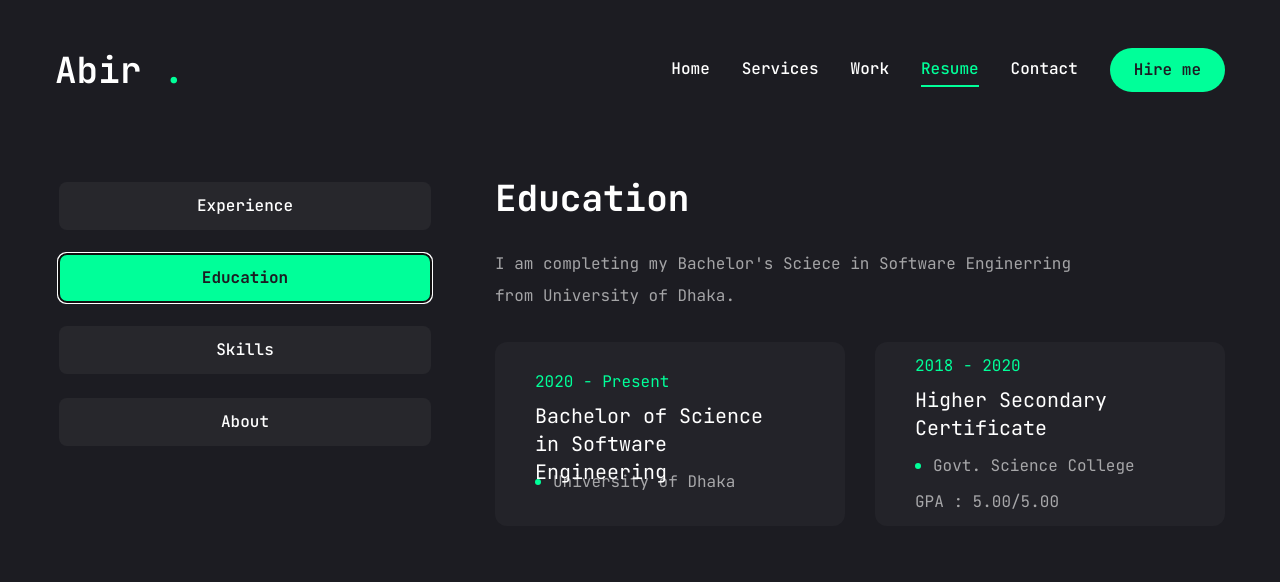
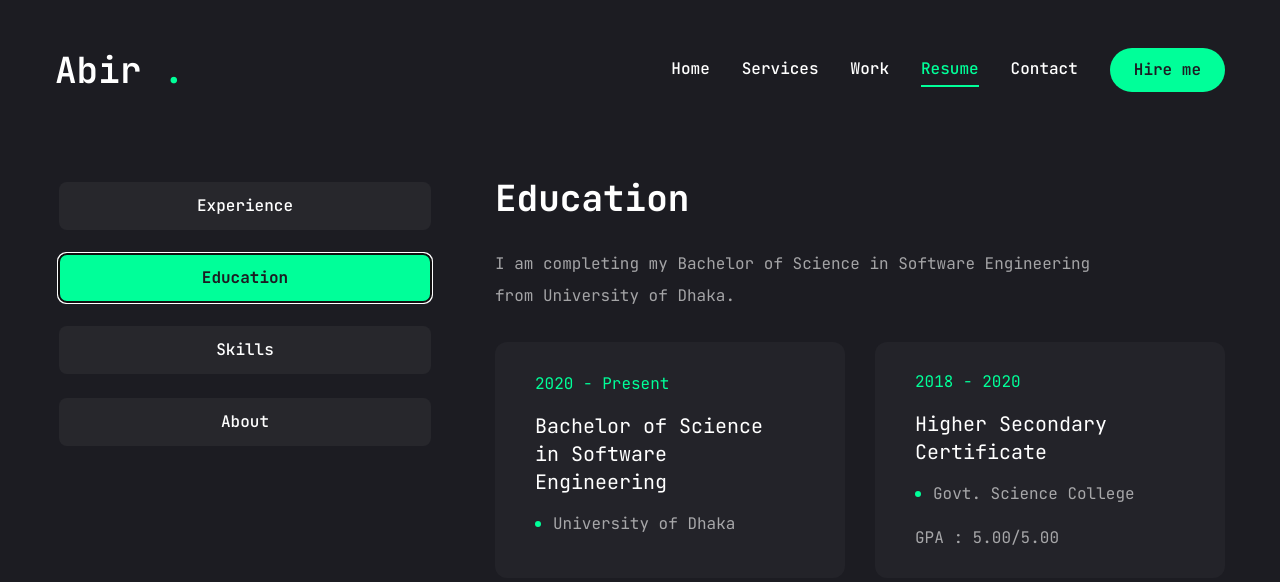
Before and after one commit to thabir303/thabirPortfolio, a Next.js app in the folder Portfolio/: page /resume in a window 1280 px wide. Both pictures are taken after a click on the tab "Education". Shown: the top 582 px of the page. Built offline with nearby package versions, Linux system fonts and the light colour scheme.

Commit message:
Update Education info

```diff
--- a/Portfolio/app/resume/page.jsx
+++ b/Portfolio/app/resume/page.jsx
@@ -68,7 +68,7 @@ const experience = {
 const education = {
     icon : "/assets/resume/cap.svg",
     title : "Education",
-    description : "I am completing my Bachelor's Sciece in Software Enginerring from University of Dhaka.",
+    description : "I am completing my Bachelor of Science in Software Engineering from University of Dhaka.",
     items : [
         {
             institution : "University of Dhaka",
@@ -261,10 +261,10 @@ const Resume = () => {
                 {education.items.map((item, index) => (
                     <li
                         key={index}
-                                        className="bg-[#232329] h-[184px] py-6 px-10 rounded-xl flex flex-col items-center justify-center lg:items-start gap-1"
+                        className="bg-[#232329] py-6 px-10 rounded-xl flex flex-col items-center justify-center lg:items-start gap-3"
                     >
                         <span className="text-accent">{item.duration}</span>
-                                        <h3 className="text-xl max-w-[260px] min-h-[60px] text-center lg:text-left">
+                        <h3 className="text-xl max-w-[260px] text-center lg:text-left">
                             {item.degree}
                         </h3>
 
@@ -280,6 +280,7 @@ const Resume = () => {
         </ScrollArea>
     </div>
 </TabsContent>
+
 
                         <TabsContent value="Skills" className="w-full h-full">
                             <div className="flex flex-col gap-[30px]">
```
Lines whose indentation alone changed are shown as unchanged.
